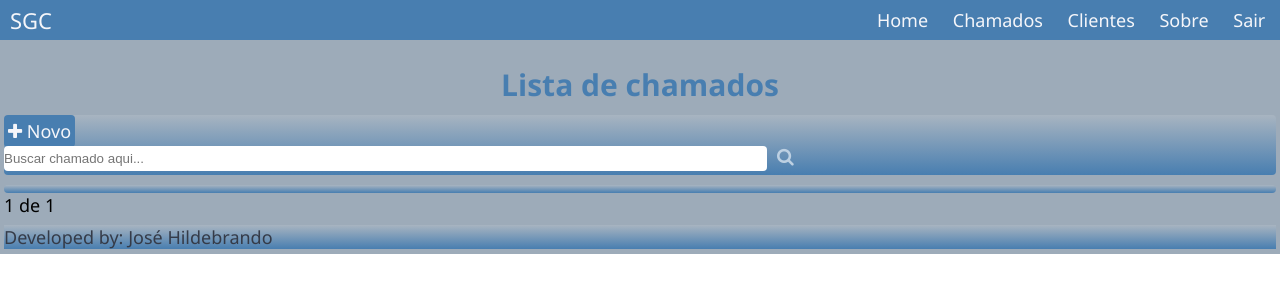
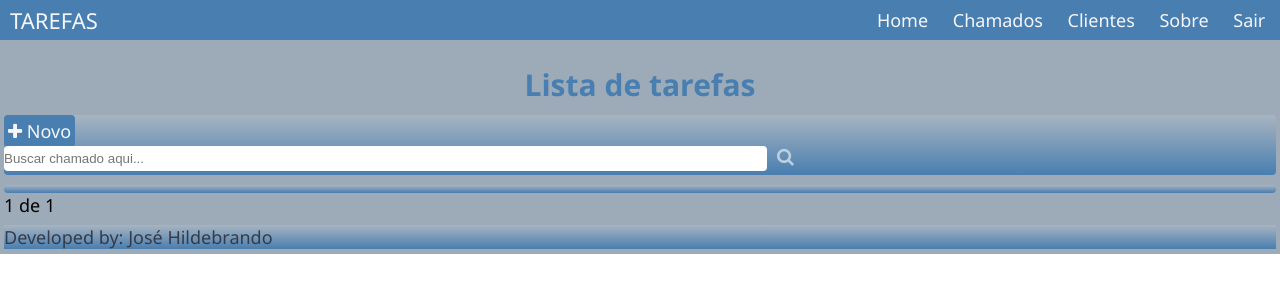
Before and after one commit to hildebrando001/Tarefa-Django-Python, a Django app: page / in a window 1280 px wide. Shown: the top 300 px of the page. Run offline with Django 3.2, Linux system fonts and the light colour scheme; the visitor is signed in with stand-in values (Sample User, id 1); data that the repository does not hold is empty; some libraries are stand-ins or nearby versions.

Commit message:
tasklist updated

```diff
--- a/tasks/static/js/scripts.js
+++ b/tasks/static/js/scripts.js
@@ -1,28 +1,28 @@
-$(document).ready(function () {
+$(document).ready(function(){
+
     var deleteBtn  = $('.delete-btn');
-    var searchBtn  = $('#searchBtn');
-    var searchForm = $('#searchForm');
+    var searchBtn  = $('#search-btn');
+    var searchForm = $('#search-form');
 
-    $(deleteBtn).on('click', function (e) {
+    $(deleteBtn).on('click', function(e) {
         e.preventDefault();
-
         var delLink = $(this).attr('href');
-        var result  = confirm('Deletar chamado?');
+        var result = confirm('Deletar a tarefa?');
 
         if (result) {
             window.location.href = delLink;
         }
     });
-});
 
-$('#searchBtn').on('click', function() {
-    searchForm.submit();
+
+    $(searchBtn).on('click', function() {
+        searchForm.submit();
+    });
+
 });
 
 
-
-
-
+/*
 
 setTimeout(function (){
     if ($('#message').length > 0) {
@@ -31,3 +31,5 @@ setTimeout(function (){
 }, 2000)
 
 let confirmation = confirm("Deseja realmente excluir este item?");
+
+*/
--- a/tasks/templates/base.html
+++ b/tasks/templates/base.html
@@ -16,7 +16,7 @@
         <div class="nav">
             <div class="nav-header">
                 <div class="nav-title">
-                    <a href="/">SGC</a>
+                    <a href="/">TAREFAS</a>
                 </div>
             </div>
             <div class="nav-btn">
--- a/tasks/templates/tasks/list.html
+++ b/tasks/templates/tasks/list.html
@@ -5,7 +5,7 @@
 
 {% block content %}
 <div class="list-body">
-    <h1>Lista de chamados</h1>
+    <h1>Lista de tarefas</h1>
     <div class="list-top">
         <a href="newtask/">
             <span class="btn-add"><i class="fa fa-plus" aria-hidden="true"></i> Novo</span>
--- a/tasks/views.py
+++ b/tasks/views.py
@@ -15,7 +15,7 @@ def taskList(request):
     else:
         tasks_list = Task.objects.all().order_by('-created_at').filter(user=request.user)
 
-        paginator = Paginator(tasks_list, 3)
+        paginator = Paginator(tasks_list, 20)
         page = request.GET.get('page')
         tasks = paginator.get_page(page)
 
```
